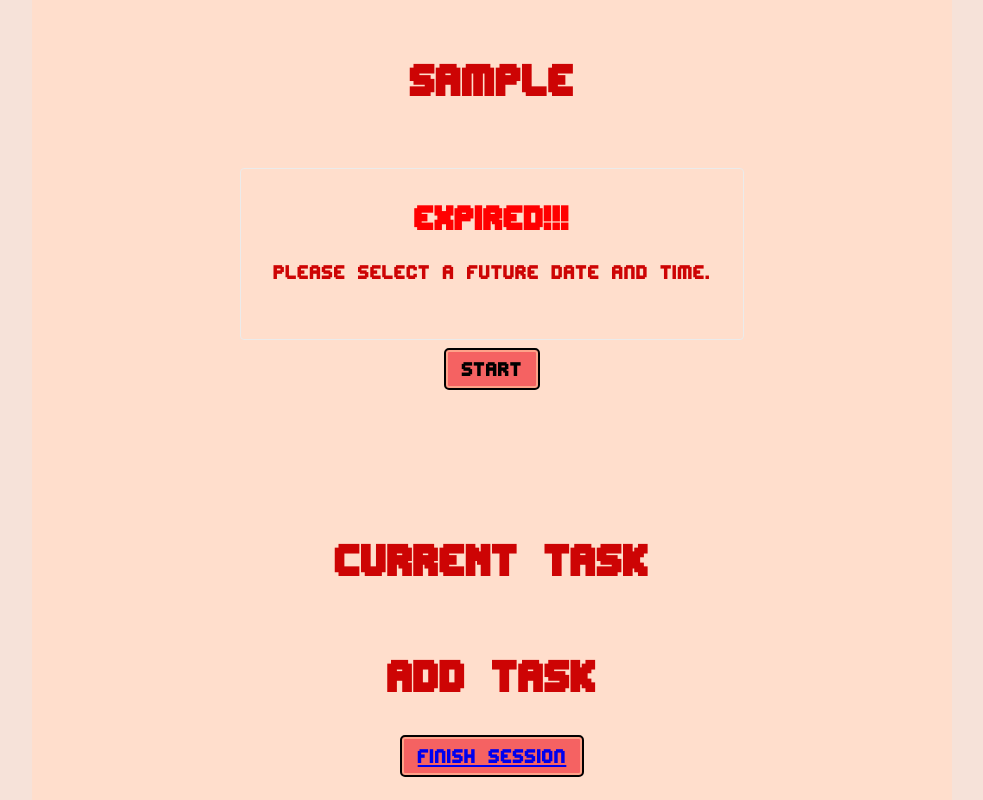
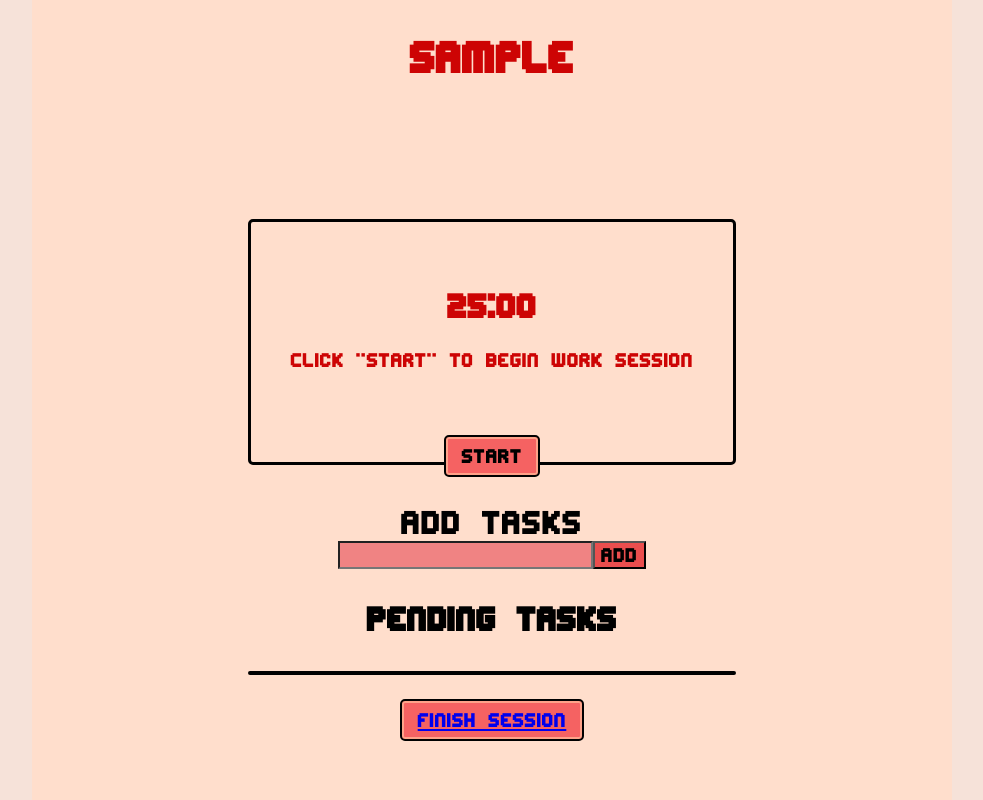
Before and after one commit to Rasheednour/pomodoor, a React (Create React App) app: page / in a window 1280 px wide. Both pictures are taken after typing "Sample" into the empty fields and a click on the button "CREATE". Shown: the whole page, without its empty margins (148-1131 px from the left). Built offline with nearby package versions, Linux system fonts and the light colour scheme.

Commit message:
implemented adding tasks and countdown timer

```diff
--- a/src/App.css
+++ b/src/App.css
@@ -110,7 +110,7 @@
 
 .tomato-img{
   position: absolute;
-  height: 116vh;
+  height: 113vh;
   margin-left: 65vh;
 }
 
@@ -119,31 +119,84 @@
 .work-title {
   font-size: calc(10px + 2vmin);
   color: #cd0404;
-  margin: 0;
+  min-height: 100vh;
   position: relative;
-  min-height: 60vh;
-  margin-bottom:  0;
 }
 
 .work-timer {
-  position: absolute;
-  margin-bottom: 0;
-  min-height: 60vh;
+  border: 3px solid black;
+  border-radius: 5px;
+  min-height: 30vh;
+  height: 10vh;
+
 }
 
 .timer {
+  border-style: none;
   font-size: calc(10px + 2vmin);
 }
 
+.session-start-button {
+  cursor: pointer;
+  border: 2px solid black;
+  border-radius: 5px;
+  box-shadow: inset 0 0 0 2px #fea289;
+  font-family: 'pixelFont';
+  font-size: 3vh;
+  background-color: #f56262;
+  padding: 1vh 2vh 1vh 2vh;
 
-/******************************************/
+}
+
+.work-block {
+  margin-top: 20vh;
+position: absolute;
+}
+
+.work-subtitle {
+  font-size: 40px;
+  color: #000;
+}
+
+.work-add-task {
+  margin-top: 5vh;
+}
+
+.work-input-box {
+  background-color: #f08383;
+  font-family: "pixelFont";
+  font-size: 3vh;
+  color: grey;
+}
+
+.work-input-button {
+  background-color: #ea4e4e;
+  font-family: "pixelFont";
+  font-size: 3vh;
+}
+
+.timer-text {
+  font-size: 5vh;
+  margin-bottom: 0;
+}
+
+.pending-tasks {
+  border: 2px solid black;
+  border-radius: 3px;
+
+  font-size: 3vh;
+  list-style-type: none;
+  background-color: #f08383;
+  justify-content: center;
+}
+
+/********************COUNTER*****************/
 
 
 
 .expired-notice {
   text-align: center;
   padding: 2rem;
-  border: 1px solid #ebebeb;
   border-radius: 0.25rem;
   margin: 0.5rem;
 }
@@ -200,19 +253,6 @@
 }
 
 
-
-
-
-
-
-
-
-
-
-
-
-
-
 /******************************************/
 
 
--- a/src/Pages/CountdownTimer.js
+++ b/src/Pages/CountdownTimer.js
@@ -1,12 +1,14 @@
 import React from 'react';
 import { useCountdown } from './useCountdown';
 import DateTimeDisplay from './DateTimeDisplay';
+import '../App.css';
+
 
 const ExpiredNotice = () => {
     return (
       <div className="expired-notice">
-        <span>Expired!!!</span>
-        <p>Please select a future date and time.</p>
+        <h1 className='timer-text'>25:00</h1>
+        <p>Click "start" to begin work session</p>
       </div>
     );
   };
--- a/src/Pages/WorkPage.js
+++ b/src/Pages/WorkPage.js
@@ -3,16 +3,38 @@ import { Link } from 'react-router-dom';
 import {useLocation} from 'react-router-dom';
 import { useState } from 'react';
 import CountdownTimer from './CountdownTimer';
+import '../App.css';
+
+
+
 
 function WorkPage() {
-
   const [name, setName] = useState('');
+  const [count_down, startCountDown] = useState(0);
+  const [serviceList, setServiceList] = useState([{service: ""}]);
   const location = useLocation();
 
-  const THREE_DAYS_IN_MS = 0 *25 * 60 * 1000;
+  let THREE_DAYS_IN_MS = 0 *25 * 60 * 1000;
   const NOW_IN_MS = new Date().getTime();
 
-  const dateTimeAfterThreeDays = NOW_IN_MS + THREE_DAYS_IN_MS;
+  const dateTimeAfterThreeDays = NOW_IN_MS + count_down;
+
+  const handleServiceChange = (e, index) => {
+    const { name, value } = e.target;
+    const list = [...serviceList];
+    list[index][name] = value;
+    setServiceList(list);
+  };
+
+  const handleServiceRemove = (index) => {
+    const list = [...serviceList];
+    list.splice(index, 1);
+    setServiceList(list);
+  };
+
+  const handleServiceAdd = () => {
+    setServiceList([...serviceList, { service: "" }]);
+  };
 
   return (
     <>
@@ -21,6 +43,8 @@ function WorkPage() {
         <h1>{location.state.name}</h1>
         </div>
 
+        <div className='work-block'>
+
         <div className='work-timer'>
 
             <div className='timer'>
@@ -28,28 +52,79 @@ function WorkPage() {
               </div>
 
             <div className='work-start-pause'>
-            <button className='home-create-button' onClick={e => {
-                setName(e.target.value);
+            <button className='session-start-button' onClick={e => {
+                startCountDown(1500000);
+
                 }}>START</button>
             </div>
         </div>
 
 
 
-        <div className='work-current-task'>
-          <h1>CURRENT TASK</h1>
-        </div>
+
 
         <div className='work-add-task'>
-          <h1>add task</h1>
-        </div>
+
+        <form className="App" autoComplete="off">
+        <div className="form-field">
+        <label className='work-subtitle' htmlFor="service">Add Tasks</label>
+        {serviceList.map((singleService, index) => (
+          <div key={index} className="services">
+            <div className="first-division">
+              <input
+                className='work-input-box'
+                name="service"
+                type="text"
+                id="service"
+                value={singleService.service}
+                onChange={(e) => handleServiceChange(e, index)}
+                required
+              />
+              {serviceList.length - 1 === index && serviceList.length < 4 && (
+                <button
+                  className="work-input-button"
+                  type="button"
+                  onClick={handleServiceAdd}
+                >
+                  <span>Add</span>
+                </button>
+              )}
+            </div>
+            <div className="second-division">
+              {serviceList.length !== 1 && (
+                <button
+                  type="button"
+                  onClick={() => handleServiceRemove(index)}
+                  className="remove-btn"
+                >
+                  <span>Remove</span>
+                </button>
+              )}
+            </div>
+          </div>
+        ))}
+      </div>
+      <div className="output">
+        <h2 className='work-subtitle'>Pending Tasks</h2>
+        {serviceList &&
+          serviceList.map((singleService, index) => (
+            <ul key={index} className="pending-tasks">
+              {singleService.service && <li>{singleService.service}</li>}
+            </ul>
+          ))}
+      </div>
+    </form>
+    </div >
+
+
+
 
 
         <div>
           <button className='home-create-button'>
           <Link to="/"> finish session </Link></button>
         </div>
-
+        </div>
     </>
   );
 }
```
